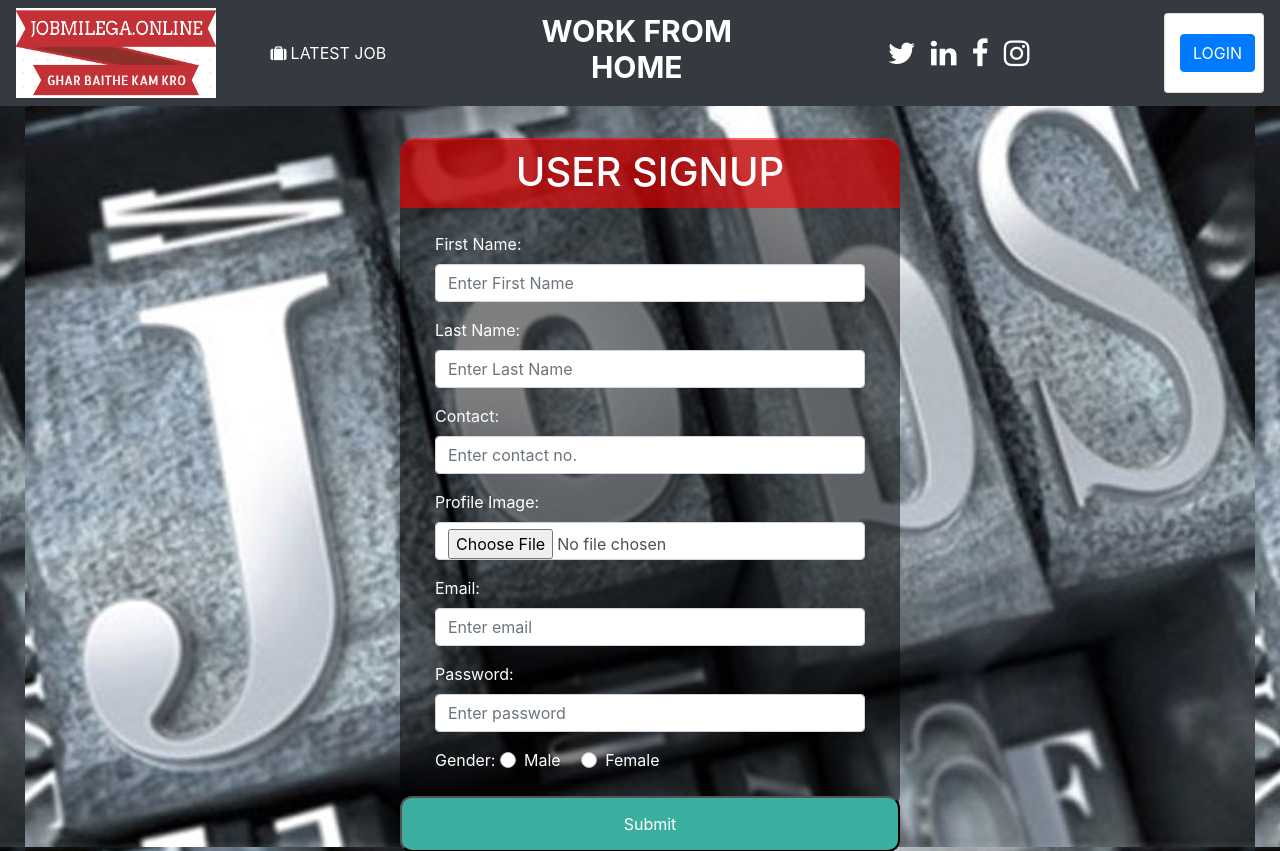
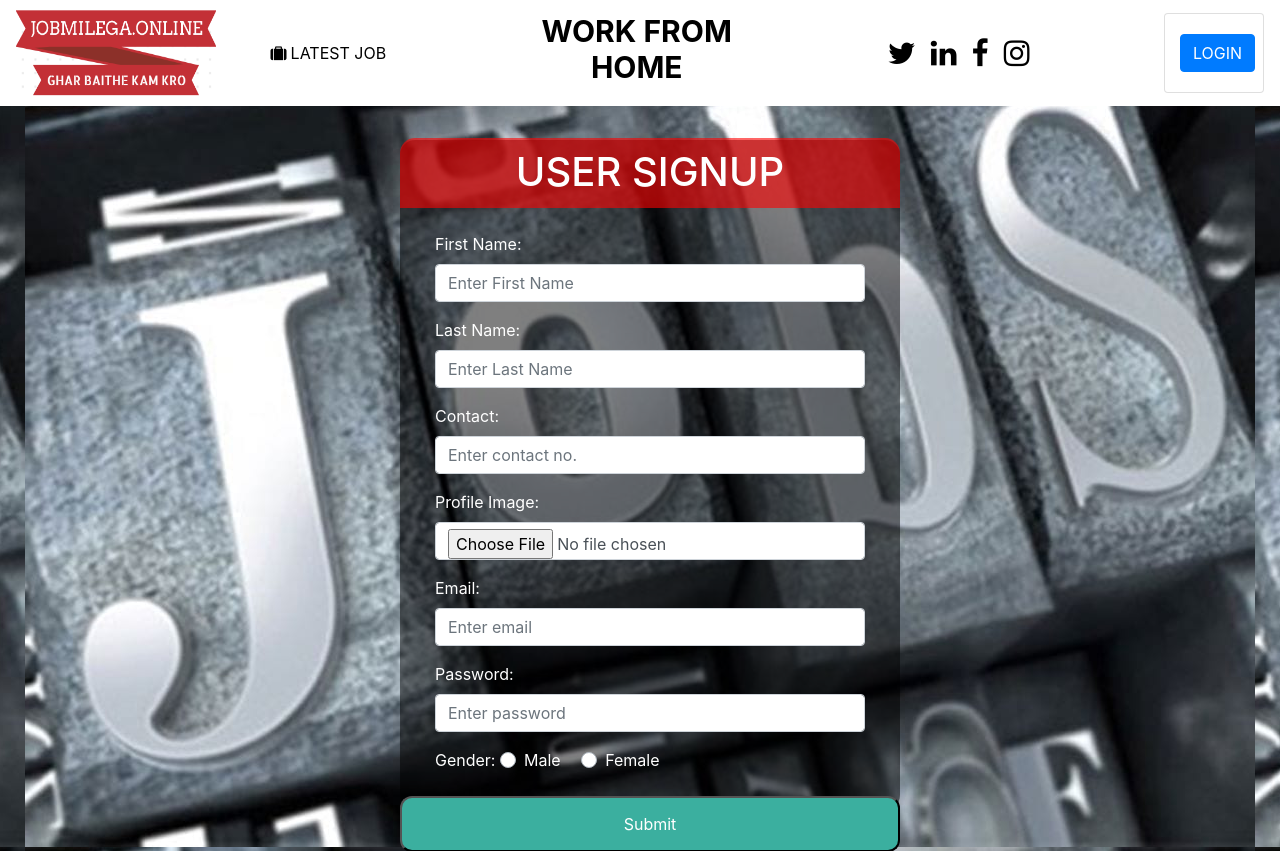
Before and after one commit to akashgupta77500/JOBMILEGA, a Django app: page /usersignup in a window 1280 px wide; the page is wider, and only the part inside the window is pictured. Shown: the top 851 px of that part. Run offline with Django 3.2, Linux system fonts and the light colour scheme; some libraries are stand-ins or nearby versions.

Commit message:
new nevigation

```diff
--- a/job/templates/login.html
+++ b/job/templates/login.html
@@ -22,7 +22,7 @@
 <style>
 
     body{
-      background-color: black;
+      background-color:black;
       background-position:center;
       background-size: cover
       font-family: sans-sarif;
@@ -52,8 +52,7 @@
 
 
 <div class="row">
-
-    <!--Column1 start here-->
+  <!--Column1 start here-->
        <div class="clo-3">
 <div class="box" style="width:340px ; height:300px ; margin-left:160px; margin-top:60;border-radius:100px 100px 100px 0px;">
 
@@ -169,7 +168,6 @@ function typeWriter() {
   </div>
  </div>
     <!--Column3 start here-->
-
 </div>
 
 </body>
--- a/job/templates/navigation.html
+++ b/job/templates/navigation.html
@@ -44,7 +44,7 @@
 <body>
 
 <!--Navigation Bar-->
-<nav class="navbar bg-dark navbar-dark"style="background-color:black">
+<nav class="navbar bg-white navbar-dark"style="color:black">
     <!--Navigation Bar content Brand image-->
 
 
@@ -54,21 +54,23 @@
 
     <!--Navigation Bar content-->
 
-<ul class="navbar-nav"style="margin-left:30px">
+
+
+<ul class="navbar-nav"style="margin-left:30px;">
 
     <li class="nav-item">
-     <a class="nav-link active" href="{% url 'job'%}"><i class="fa fa-suitcase mr-1 "></i>LATEST JOB</a>
+     <a class="nav-link active" href="{% url 'job'%}"style="color: black"><i class="fa fa-suitcase mr-1 "></i>LATEST JOB</a>
     </li>
   </ul>
 
 
 
     <!-- Navigation bar content heading -->
-       <h1 class="col-sm-3 mt-0 text-center" style="margin-left:70px" >
+       <h1 class="col-sm-3 mt-0 text-center" style="margin-left:70px;color: black" >
               <span style="font-weight:bold ; font-size:30px">
-                  <span style="color: White">WORK</span>
-                  <span style="color: White">FROM</span>
-                  <span style="color: White">HOME</span>
+                  <span >WORK</span>
+                  <span >FROM</span>
+                  <span >HOME</span>
               </span>
         </h1>
 
@@ -77,10 +79,10 @@
             <span style="font-weight:bold ; font-size:30px ; color; Red">
                 <span style="color: White">
 
-                    <i> <a href="https://twitter.com/JOBMILEGAONLINE"class="fa fa-twitter pl-2" style="color: white"></a></i>
-                    <i> <a href=" https://www.linkedin.com/in/job-milega-936838218/"class="fa fa-linkedin pl-2" style="color: white"></a></i>
-                    <i> <a href="https://www.facebook.com/JOBMILEGA.ONLINE/"class="fa fa-facebook pl-2" style="color: white"></a></i>
-                    <i> <a href="https://www.instagram.com/jobmilega.online/"class="fa fa-instagram pl-2" style="color: white"></a></i>
+                    <i> <a href="https://twitter.com/JOBMILEGAONLINE"class="fa fa-twitter pl-2" style="color: black"></a></i>
+                    <i> <a href=" https://www.linkedin.com/in/job-milega-936838218/"class="fa fa-linkedin pl-2" style="color: black"></a></i>
+                    <i> <a href="https://www.facebook.com/JOBMILEGA.ONLINE/"class="fa fa-facebook pl-2" style="color: black"></a></i>
+                    <i> <a href="https://www.instagram.com/jobmilega.online/"class="fa fa-instagram pl-2" style="color: black"></a></i>
               </span>
             </span>
         </div>
```
Also changed, not shown: job/templates/aboutus.html (+12 -3 lines), job/templates/job.html (+4 -4 lines), job/templates/search.html (+10 -14 lines), db.sqlite3.
